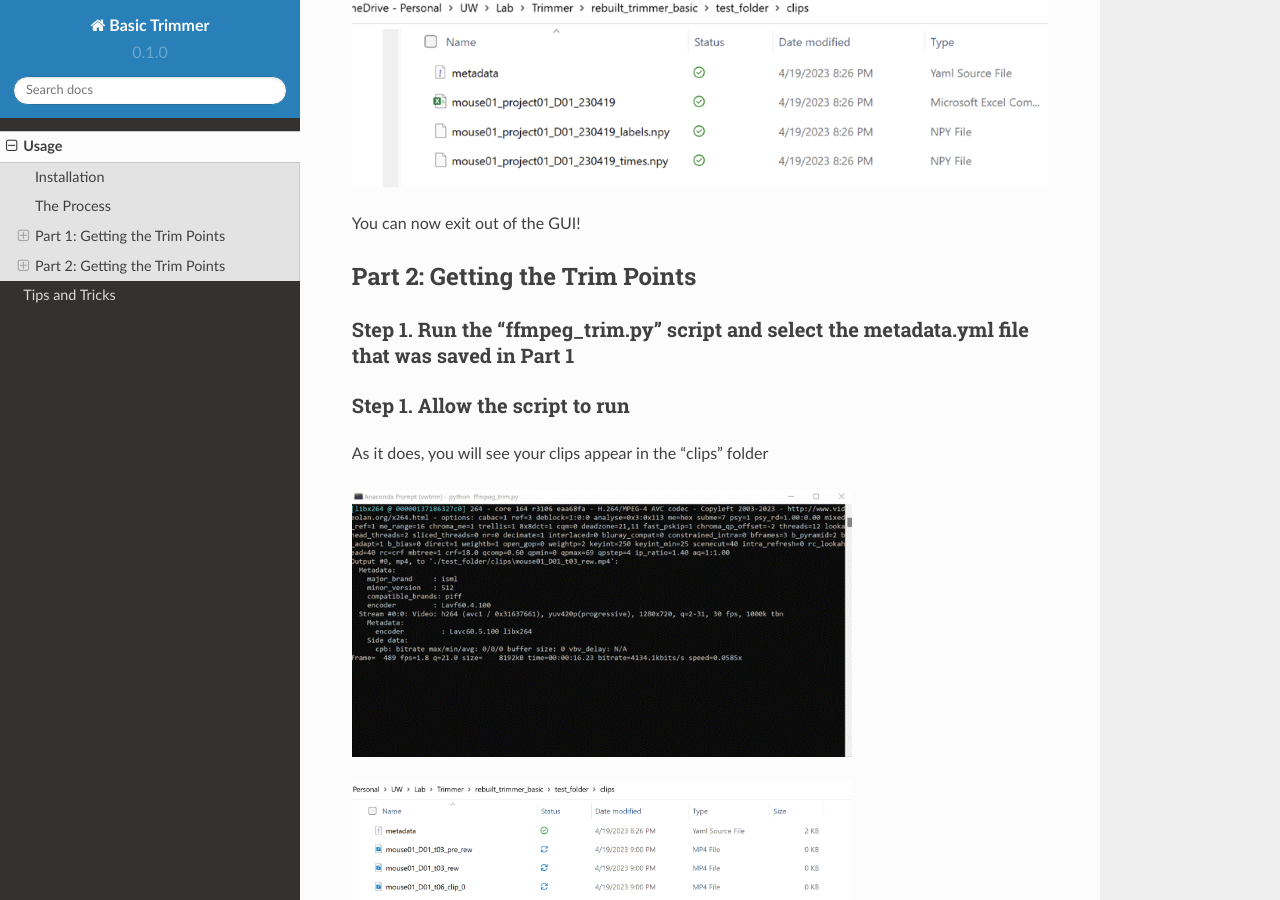
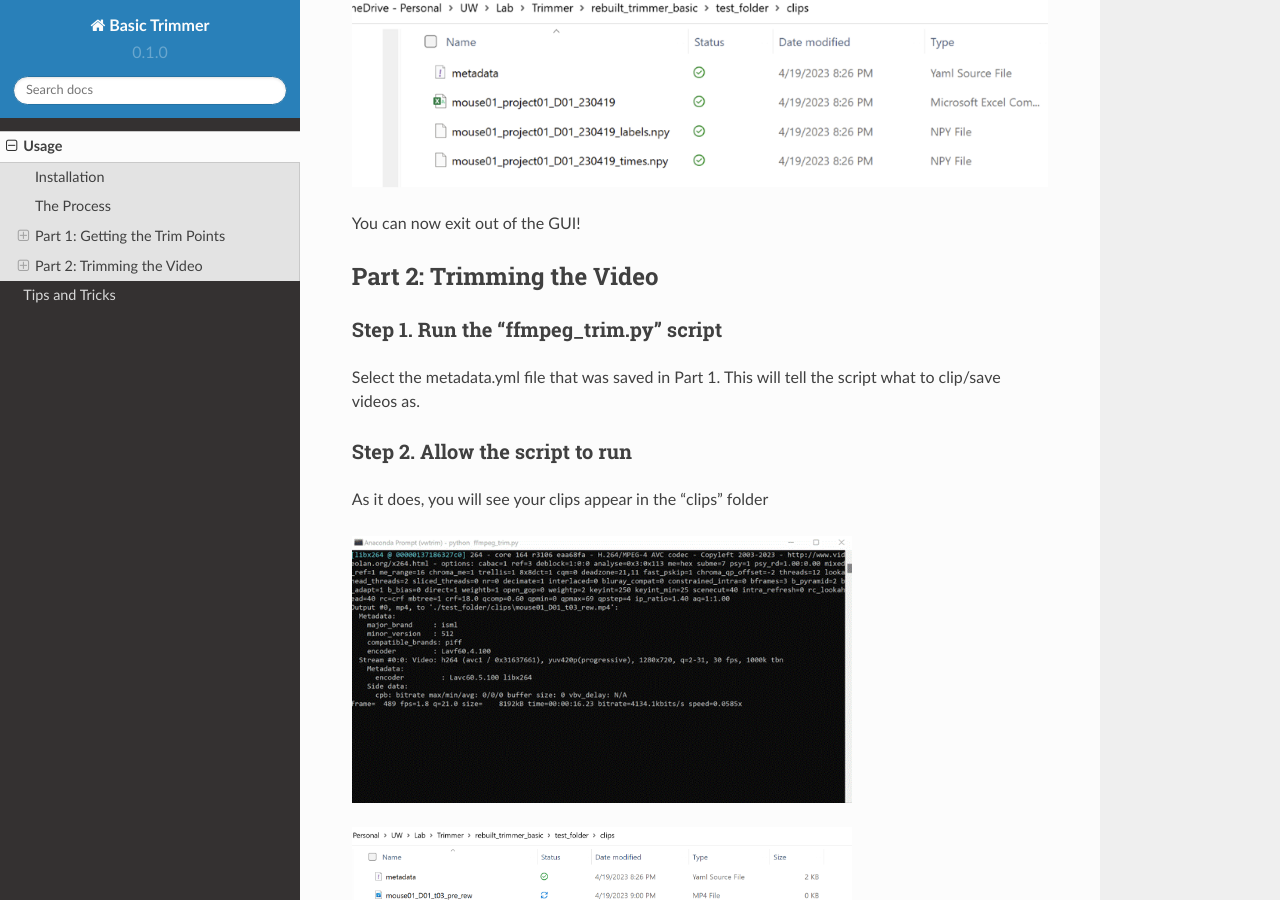
Before and after one commit to virginiavw/rtd-tutorial, a Sphinx documentation site: the page built from docs/source/usage.rst, in a window 1280 px wide and 900 px high, scrolled down 7605 px. Built offline with Sphinx 7.4.7 and the Read the Docs theme 2.0.0, drawn with Linux system fonts in a browser that asks for light colours.

Commit message:
Update usage.rst

```diff
--- a/docs/source/usage.rst
+++ b/docs/source/usage.rst
@@ -135,13 +135,14 @@ To confirm, within your “test_folder” there should be a “clips” folder t
 
 You can now exit out of the GUI!
 
-Part 2: Getting the Trim Points
+Part 2: Trimming the Video
 ----------------
 
-Step 1. Run the "ffmpeg_trim.py" script and select the metadata.yml file that was saved in Part 1
+Step 1. Run the "ffmpeg_trim.py" script
 """""""""""
+Select the metadata.yml file that was saved in Part 1. This will tell the script what to clip/save videos as.
 
-Step 1. Allow the script to run
+Step 2. Allow the script to run
 """""""""""
 As it does, you will see your clips appear in the "clips" folder
 
```
